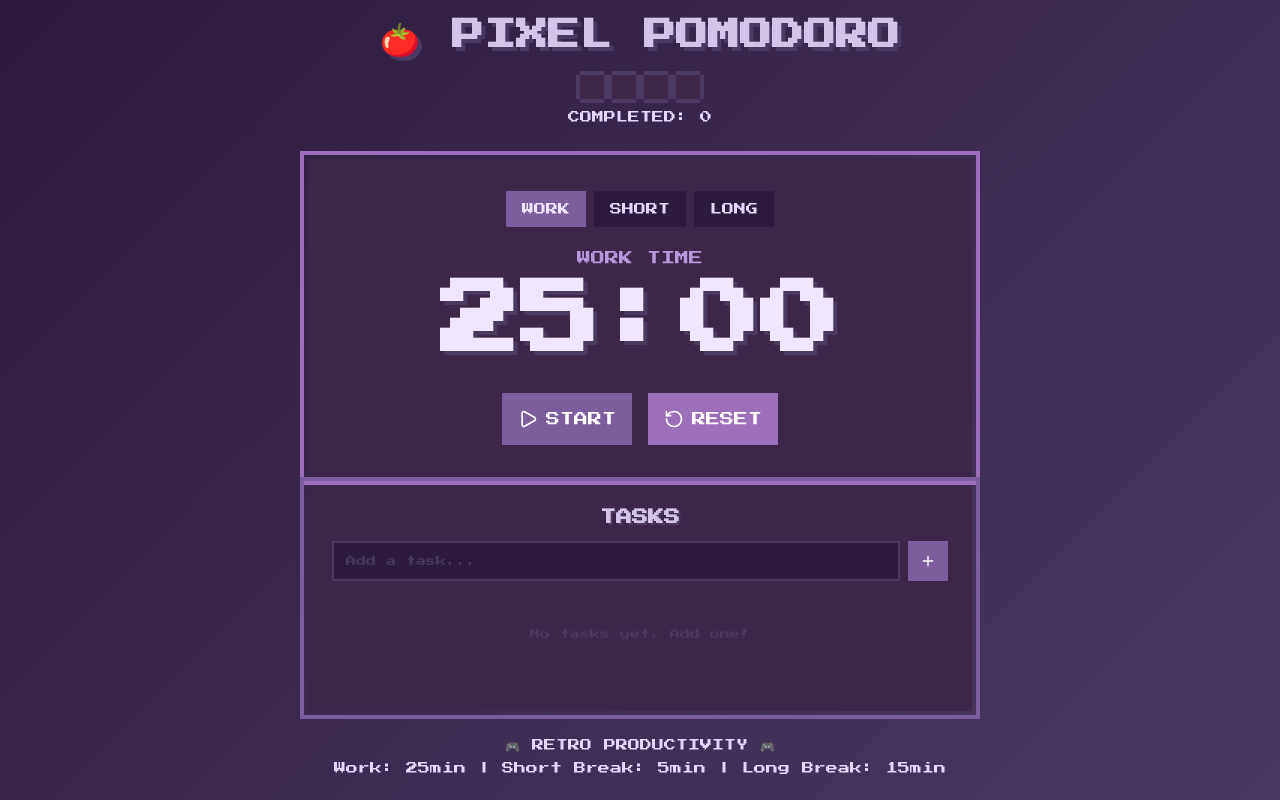
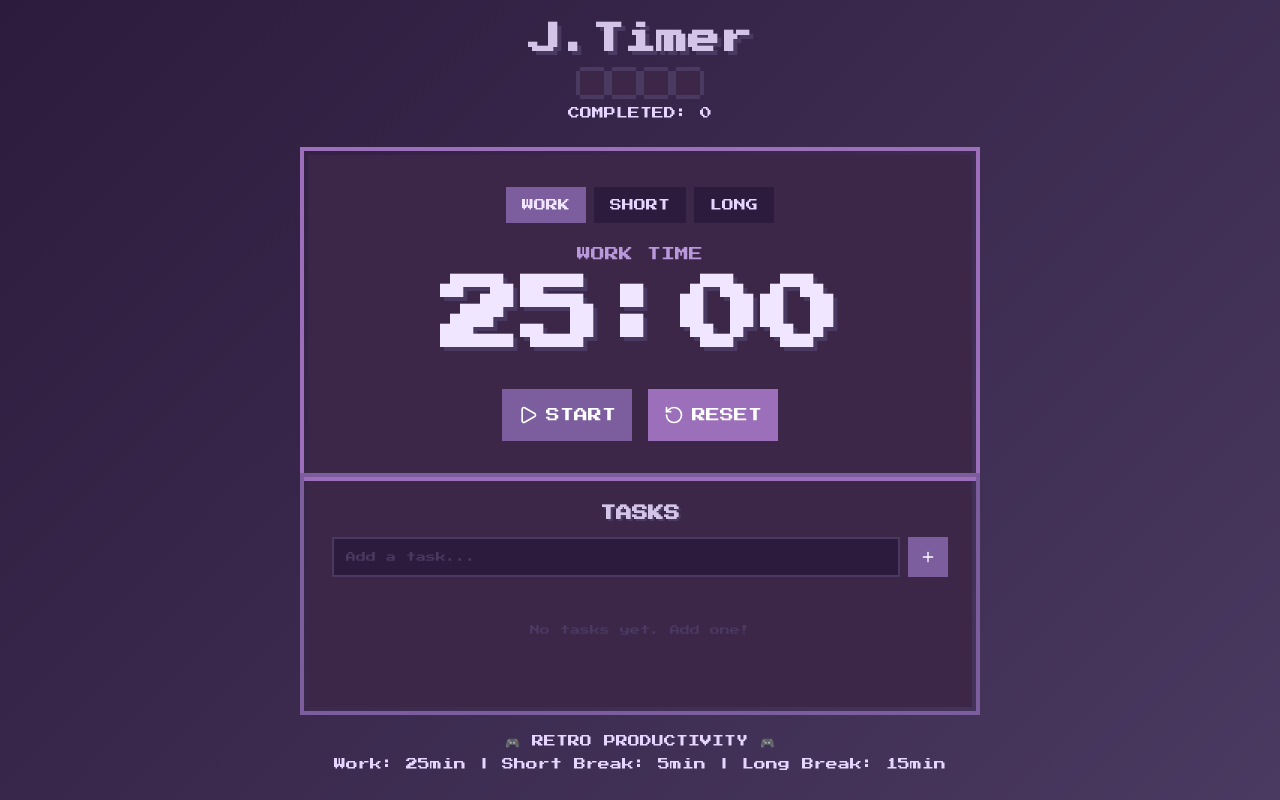
Before and after one commit to Jalva7/J.Timer, a React (Create React App) app: page / in a window 1280 px wide. Built offline with nearby package versions, Linux system fonts and the light colour scheme.

Commit message:
Update project name to J.Timer and clean up README and package files

```diff
--- a/package.json
+++ b/package.json
@@ -36,5 +36,8 @@
       "last 1 firefox version",
       "last 1 safari version"
     ]
+  },
+  "devDependencies": {
+
   }
 }
--- a/src/App.js
+++ b/src/App.js
@@ -115,7 +115,7 @@ export default function PixelPomodoro() {
         {/* Header */}
         <div className="header">
           <h1 className="title">
-            🍅 PIXEL POMODORO
+            J.Timer
           </h1>
           <div className="progress-dots">
             {[...Array(4)].map((_, i) => (
```
Also changed, not shown: 2 other files (tests, documents, lock files or other folders).
